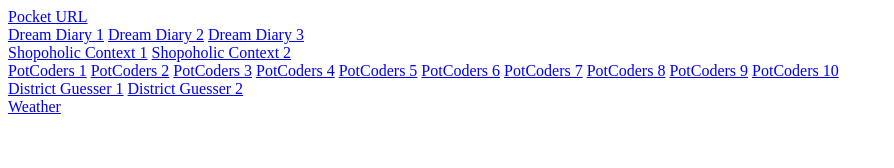
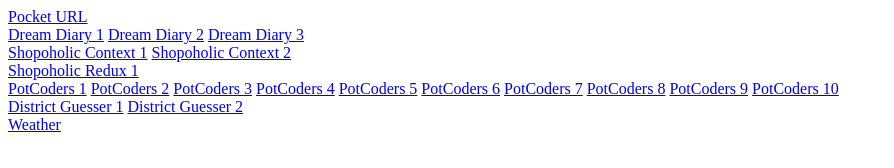
Before and after one commit to surojmaharjan0/projectimages, a plain HTML site: page index.html in a window 1280 px wide. Shown: the whole page, without its empty margins (0-894 px from the left). Drawn offline with Linux system fonts and the light colour scheme.

Commit message:
Shopoholic redux images

```diff
--- a/index.html
+++ b/index.html
@@ -12,6 +12,7 @@
 	<a href="images/dd3.PNG">Dream Diary 3</a> <br>
 	<a href="images/sh1.PNG">Shopoholic Context 1</a>
 	<a href="images/sh2.PNG">Shopoholic Context 2</a> <br>
+	<a href="images/sh3.PNG">Shopoholic Redux 1</a> <br>
 	<a href="images/pot1.PNG">PotCoders 1</a>
 	<a href="images/pot2.PNG">PotCoders 2</a>
 	<a href="images/pot3.PNG">PotCoders 3</a>
```
Also changed, not shown: images/sh3.PNG (added).
